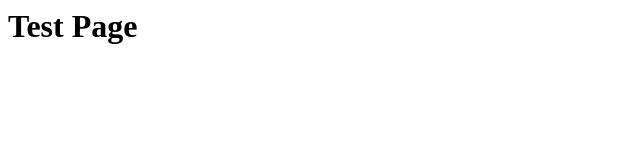
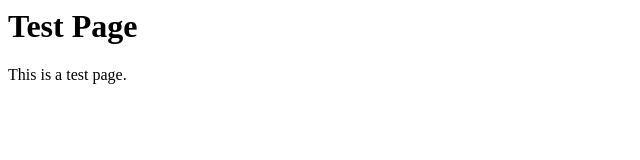
Before and after one commit to G33kDoctors/g33kdoctors.github.io, a plain HTML site: page index.html in a window 1280 px wide. Shown: the whole page, without its empty margins (0-640 px from the left). Drawn offline with Linux system fonts and the light colour scheme.

Commit message:
init-test

```diff
--- a/index.html
+++ b/index.html
@@ -7,5 +7,6 @@
 </head>
 <body>
     <h1>Test Page</h1>
+    <p>This is a test page.</p>
 </body>
 </html>
```
